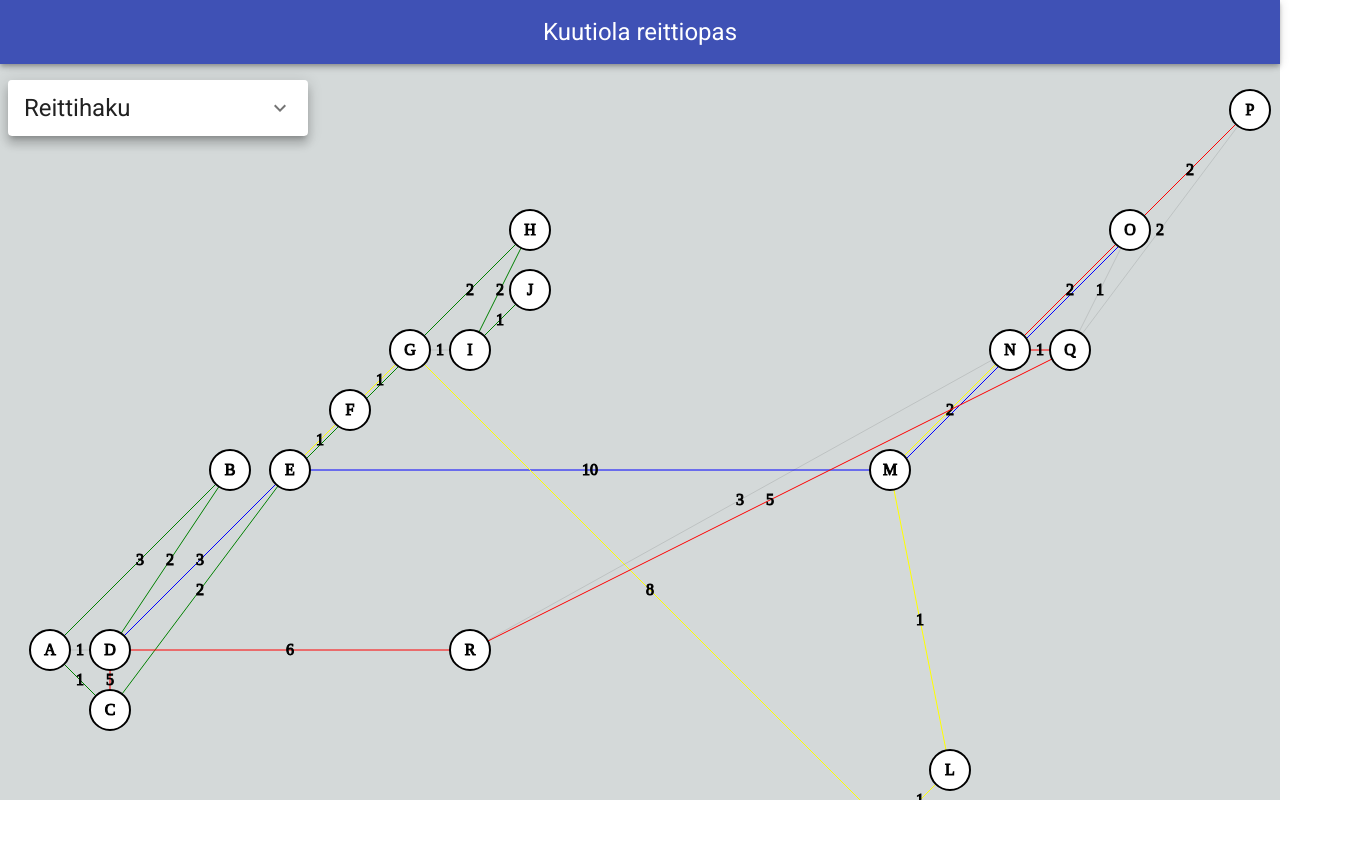
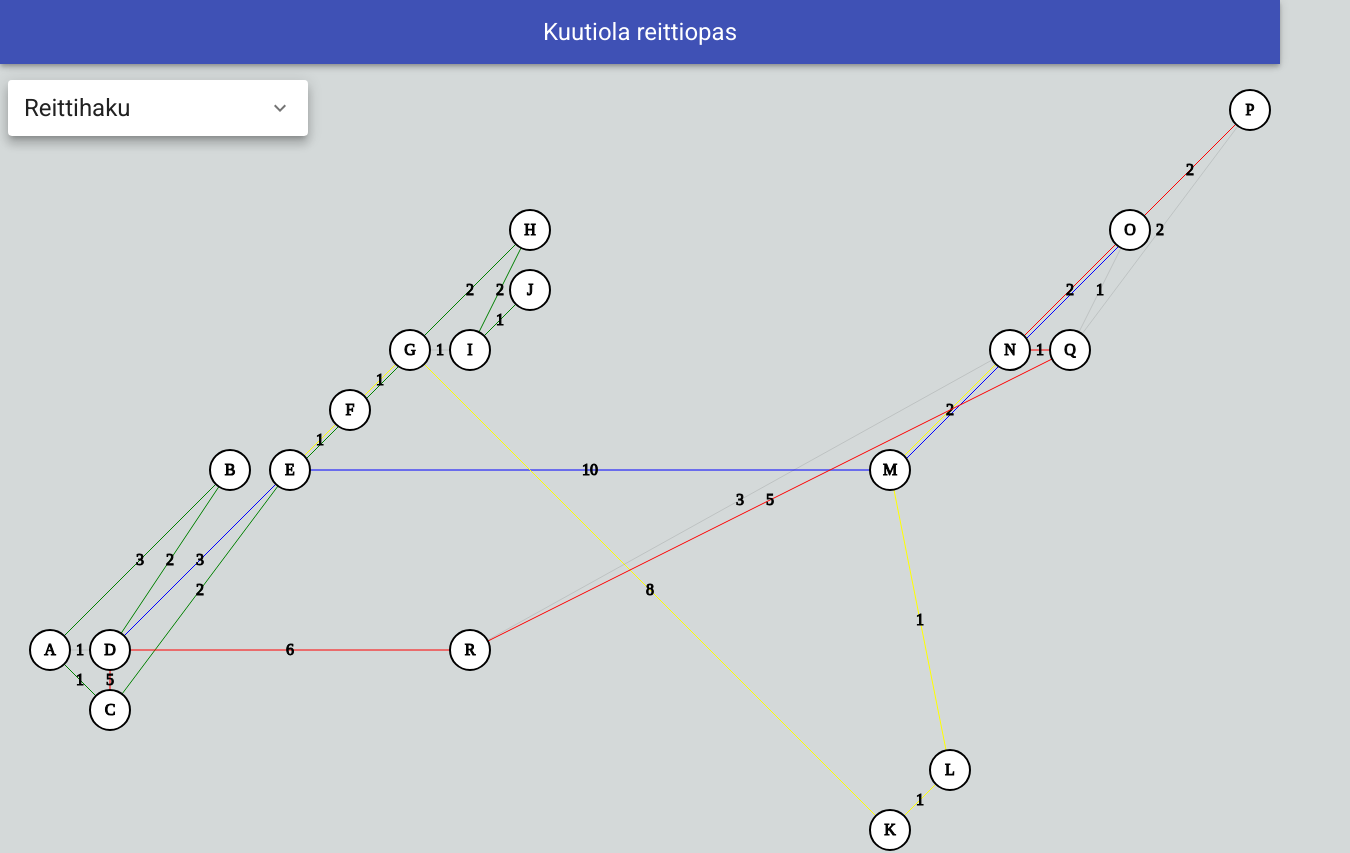
Before and after one commit to EriRan/route-lookup, a React (Create React App) app: page / in a window 1280 px wide. Shown: the top 853 px of the page, 1350 px wide, since content can reach past the window. Before the commit the page ends 800 px from the top, so only its background shows below. Built offline with nearby package versions, Linux system fonts and the light colour scheme.

Commit message:
Fix header overlapping scrollbar

```diff
--- a/public/index.html
+++ b/public/index.html
@@ -16,6 +16,10 @@
 
     <link rel="manifest" href="%PUBLIC_URL%/manifest.json" />
 
+    <style>
+      body{background-color: #d4d9d9;}
+    </style>
+
     <title>Kuutiola Reittiopas</title>
   </head>
   <body>
--- a/src/components/map/MapView.css
+++ b/src/components/map/MapView.css
@@ -1,9 +1,5 @@
 .map-background {
-  position: fixed;
+  position: absolute;
   top: 0;
   left: 0;
-  bottom: 0;
-  right: 0;
-  overflow: auto;
-  background-color: #d4d9d9;
 }
```
